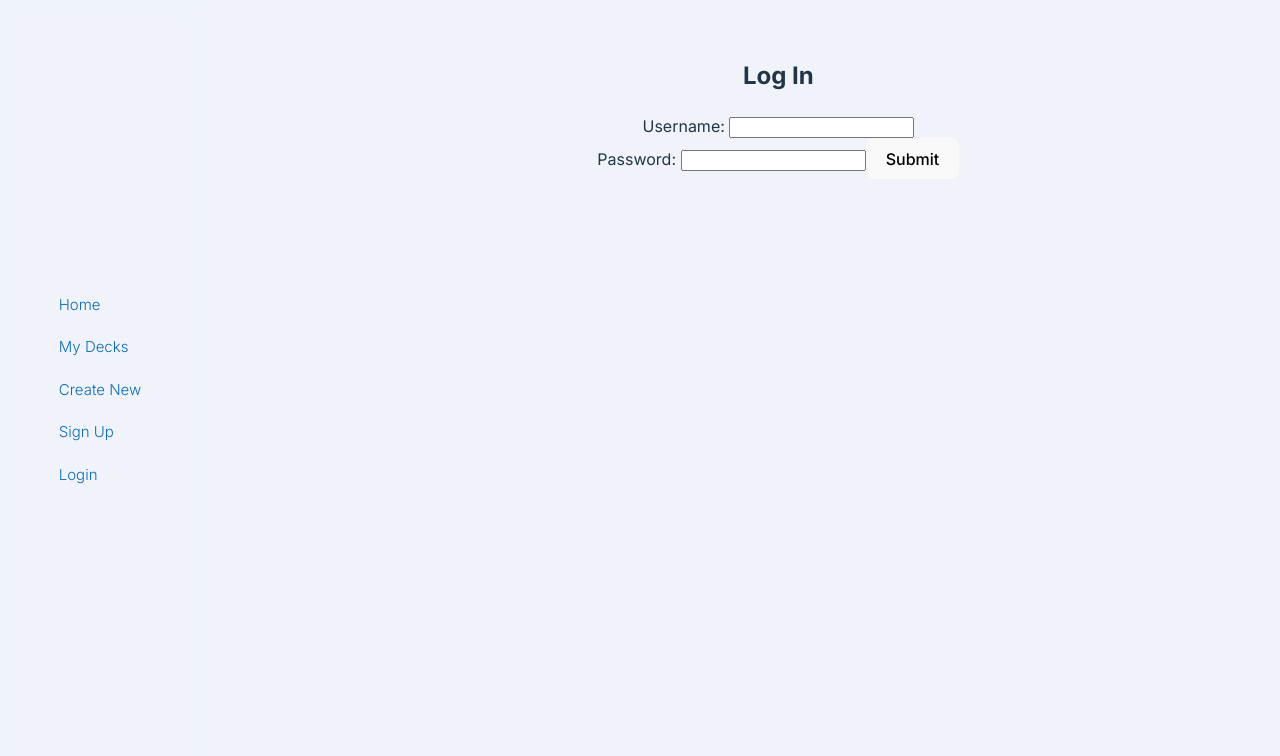
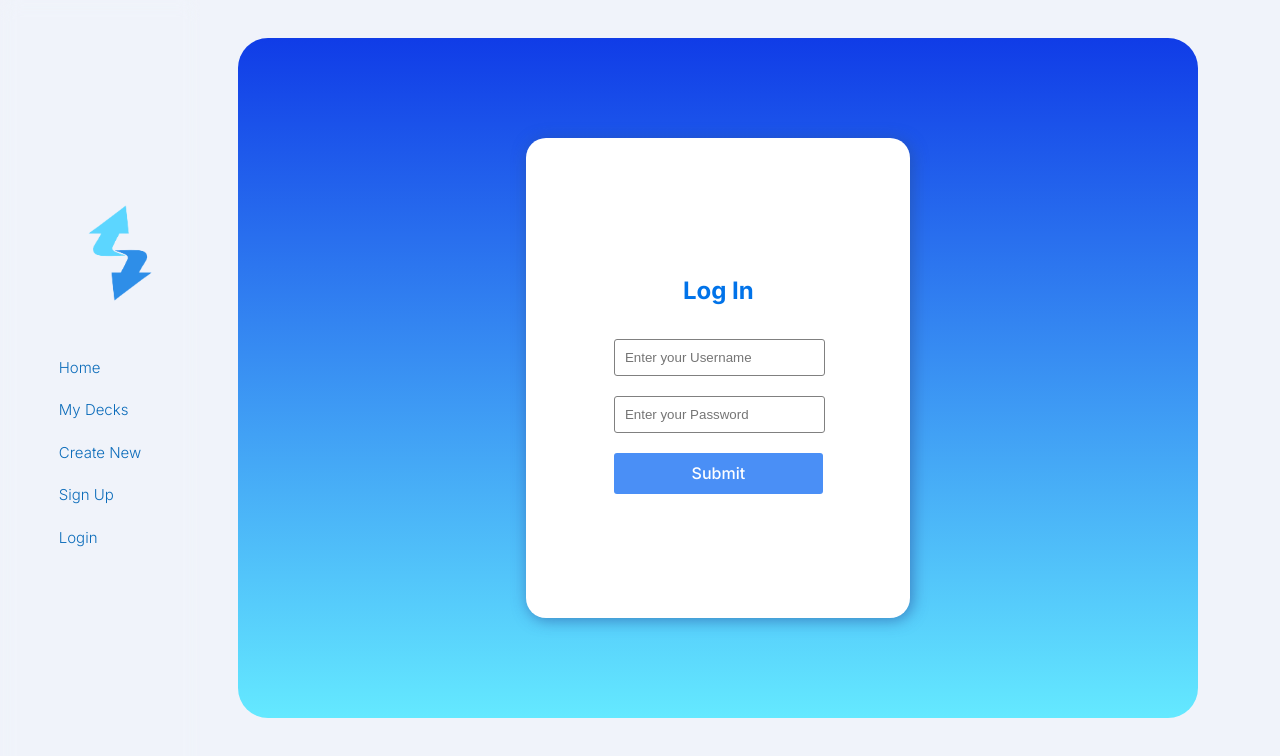
Before and after one commit to jsyka/CrashCards, a React (Vite) app: page /login in a window 1280 px wide. Shown: the top 756 px of the page. Built offline with nearby package versions, Linux system fonts and the light colour scheme; no server answers; a web font is replaced by a local one.

Commit message:
Added logo, modified styling for login page

```diff
--- a/index.html
+++ b/index.html
@@ -2,7 +2,7 @@
 <html lang="en">
   <head>
     <meta charset="UTF-8" />
-    <link rel="icon" type="image/svg+xml" href="./src/assets/uno.png" />
+    <link rel="icon" type="image/svg+xml" href="./src/assets/logo.png" />
     <meta name="viewport" content="width=device-width, initial-scale=1.0" />
     <title>CrashCards</title>
   </head>
--- a/src/components/CreatePage/UrlUpload.css
+++ b/src/components/CreatePage/UrlUpload.css
@@ -7,6 +7,7 @@
     align-items: center;
     text-align: center;
     justify-content: center;
+    box-shadow: 2px 2px 15px rgba(40, 80, 155, 0.61);
 }
 
 .url-form{
--- a/src/components/DeckPage/DeckPage.css
+++ b/src/components/DeckPage/DeckPage.css
@@ -26,10 +26,10 @@
     animation: 0.5s fadeUp;
 }
 
-.deck-page h1:hover {
+/* .deck-page h1:hover {
     color: var(--darkest-blue);
     cursor: pointer;
-}
+} */
 
 .deck-container{
     margin-top: 30px;
--- a/src/components/DeckPage/DeckPage.jsx
+++ b/src/components/DeckPage/DeckPage.jsx
@@ -5,7 +5,7 @@ import Cards from "../DeckElements/Card";
 import Deck from "../DeckElements/Deck";
 
 const DeckPage = () => {
-  const [ heading, setHeading ] = useState('Heading');
+  const [ heading, setHeading ] = useState('Decklist');
   const [ decks, setDecks ] = useState([]);
   const [ cards, setCards ] = useState(<></>);
   const [ viewingDeck, setViewingDeck ] = useState(false);
--- a/src/components/HeroPage/Hero.jsx
+++ b/src/components/HeroPage/Hero.jsx
@@ -1,5 +1,6 @@
 import './Hero.css'
 import Cards from '../DeckElements/Card.jsx'
+import { Link } from 'react-router-dom'
 
 export default function HeroPage() {
 
@@ -8,7 +9,8 @@ export default function HeroPage() {
             <div className="hero-banner">
                 <h1 className="title">Welcome to <span className="accent">CrashCards</span>!</h1>
                 <div className="buttons">
-                    <button id="log-in">Log In</button>
+
+                    <button id="log-in" >Log In</button>
                     <button id="sign-in">Sign Up</button>
                 </div>
             </div>
--- a/src/components/Login.jsx
+++ b/src/components/Login.jsx
@@ -26,24 +26,32 @@ export default function Login() {
     };
 
     return (
-        <div>
+        <div className='sign-up'>
+            <div className='sign-up-card'>
+                <div className='sign-up-content'>
             <h2>Log In</h2>
             <form onSubmit={handleSubmit(getData)}>
-                <div>
-                    <label htmlFor="username">Username: </label>
+                <div className='input'>
+                    {/* <label htmlFor="username">Username: </label> */}
                     <input
+                    placeholder='Enter your Username'
                     id="username"
                     {...register("username", { required: true })}
                     />
                 </div>
 
-                <label htmlFor="password">Password: </label>
+                {/* <label htmlFor="password">Password: </label> */}
+                <div className='input'>
                 <input
+                    placeholder='Enter your Password'
                     id="password"
                     {...register("password", { required: true })}
                 />
+                </div>
                 <button type="submit" name="button" value="submit">Submit</button>
             </form>
+            </div>
+            </div>
         </div>
     )
 }
--- a/src/components/SideBar/SideBar.css
+++ b/src/components/SideBar/SideBar.css
@@ -8,6 +8,13 @@
     justify-content: center;
     backdrop-filter: blur(10px);
     /* border: 1px solid rgba(255, 255, 255, 0.382); */
+}
+
+.logo{
+    width: 5vw;
+    margin-left: 40px;
+    margin-bottom: 30px;
+
 }
 
 .sidebar-links{
--- a/src/components/SideBar/SideBar.jsx
+++ b/src/components/SideBar/SideBar.jsx
@@ -2,11 +2,13 @@ import React from 'react'
 import { Link } from 'react-router-dom'
 import { useState } from 'react'
 import './SideBar.css'
+import logo from '../../assets/logo.png'
 
 
 const SideBar = () => {
   return (
     <div className='sidebar'>
+      <img src={logo} className='logo'/>
         <ul className='sidebar-links'>
             <li>
                 <Link to='/home' className='nav-text'>
--- a/src/components/Sign_Up.css
+++ b/src/components/Sign_Up.css
@@ -29,7 +29,9 @@
     padding: 10px;
 
 }
-
+.sign-up h2{
+    color: #0173e9;
+}
 .sign-up input{
     background-color: white;
     border: 1px solid grey;
```
Also changed, not shown: src/assets/logo.png (added).
